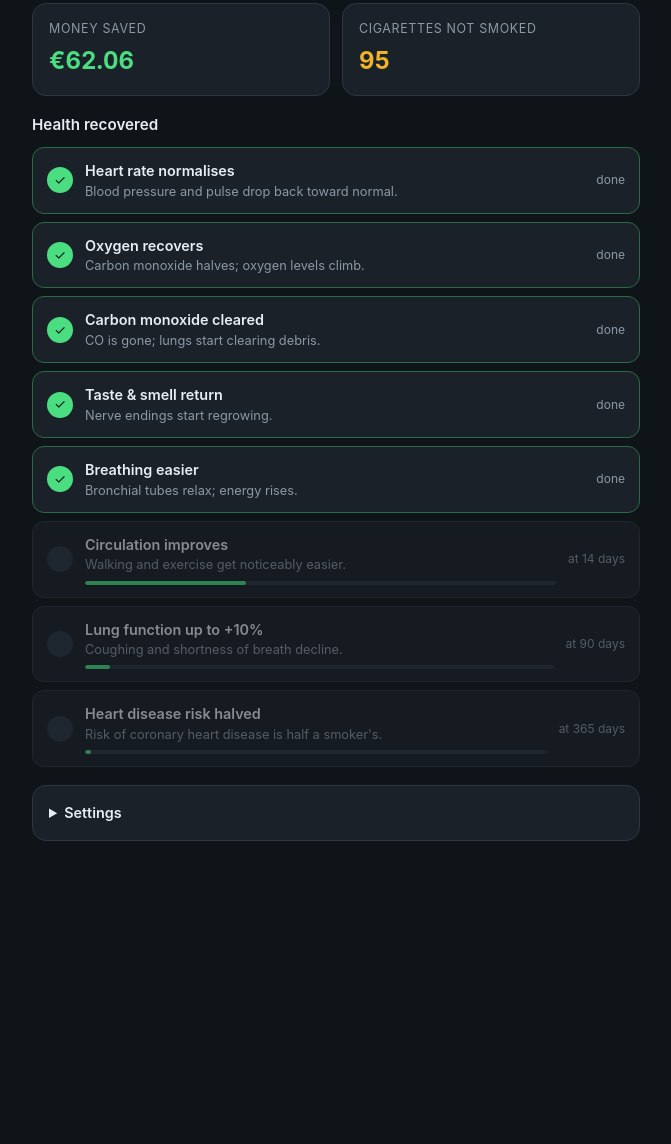
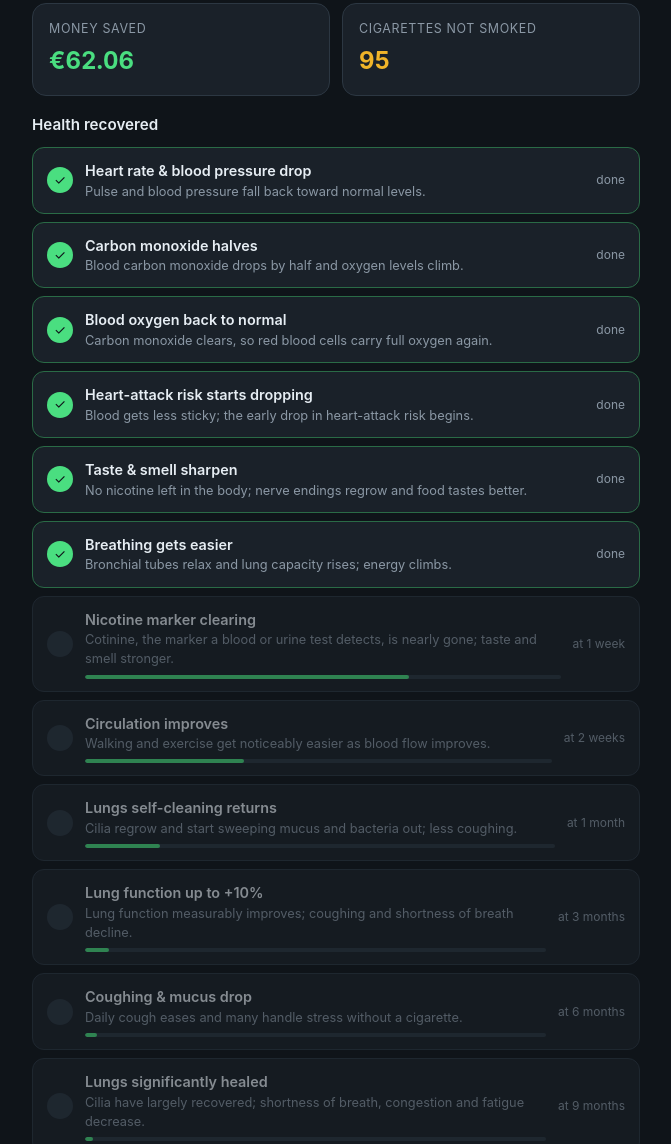
Before and after one commit to gplv2/smoke-free, a plain HTML site: page index.html in a window 1280 px wide. Shown: the part 245-1389 px from the top of the page, without its empty margins (304-975 px from the left). Before the commit the page ends 1102 px from the top, so only its background shows below. Drawn offline with Linux system fonts and the light colour scheme.

Commit message:
expand health milestones: babysteps + long-term, CDC/NHS-aligned

```diff
--- a/index.html
+++ b/index.html
@@ -200,14 +200,23 @@ function saveSettings(s, silent) {
 let settings = null;
 
 const MILESTONES = [
-  { ms: 20*60e3,            t: "Heart rate normalises",       d: "Blood pressure and pulse drop back toward normal." },
-  { ms: 8*3600e3,          t: "Oxygen recovers",             d: "Carbon monoxide halves; oxygen levels climb." },
-  { ms: 24*3600e3,         t: "Carbon monoxide cleared",     d: "CO is gone; lungs start clearing debris." },
-  { ms: 48*3600e3,         t: "Taste & smell return",        d: "Nerve endings start regrowing." },
-  { ms: 72*3600e3,         t: "Breathing easier",            d: "Bronchial tubes relax; energy rises." },
-  { ms: 14*24*3600e3,      t: "Circulation improves",        d: "Walking and exercise get noticeably easier." },
-  { ms: 90*24*3600e3,      t: "Lung function up to +10%",    d: "Coughing and shortness of breath decline." },
-  { ms: 365*24*3600e3,     t: "Heart disease risk halved",   d: "Risk of coronary heart disease is half a smoker's." },
+  { ms: 20*60e3,           t: "Heart rate & blood pressure drop", d: "Pulse and blood pressure fall back toward normal levels." },
+  { ms: 8*3600e3,          t: "Carbon monoxide halves",      d: "Blood carbon monoxide drops by half and oxygen levels climb." },
+  { ms: 12*3600e3,         t: "Blood oxygen back to normal", d: "Carbon monoxide clears, so red blood cells carry full oxygen again." },
+  { ms: 24*3600e3,         t: "Heart-attack risk starts dropping", d: "Blood gets less sticky; the early drop in heart-attack risk begins." },
+  { ms: 48*3600e3,         t: "Taste & smell sharpen",       d: "No nicotine left in the body; nerve endings regrow and food tastes better." },
+  { ms: 72*3600e3,         t: "Breathing gets easier",       d: "Bronchial tubes relax and lung capacity rises; energy climbs." },
+  { ms: 7*24*3600e3,       t: "Nicotine marker clearing",    d: "Cotinine, the marker a blood or urine test detects, is nearly gone; taste and smell stronger." },
+  { ms: 14*24*3600e3,      t: "Circulation improves",        d: "Walking and exercise get noticeably easier as blood flow improves." },
+  { ms: 30*24*3600e3,      t: "Lungs self-cleaning returns", d: "Cilia regrow and start sweeping mucus and bacteria out; less coughing." },
+  { ms: 90*24*3600e3,      t: "Lung function up to +10%",    d: "Lung function measurably improves; coughing and shortness of breath decline." },
+  { ms: 182*24*3600e3,     t: "Coughing & mucus drop",       d: "Daily cough eases and many handle stress without a cigarette." },
+  { ms: 273*24*3600e3,     t: "Lungs significantly healed",  d: "Cilia have largely recovered; shortness of breath, congestion and fatigue decrease." },
+  { ms: 365*24*3600e3,     t: "Heart disease risk halved",   d: "Risk of coronary heart disease is about half that of a smoker." },
+  { ms: 2*365*24*3600e3,   t: "Stroke risk falling",         d: "Stroke risk drops toward that of a non-smoker." },
+  { ms: 5*365*24*3600e3,   t: "Several cancer risks halved", d: "Risk of mouth, throat, esophagus and bladder cancer is cut in half." },
+  { ms: 10*365*24*3600e3,  t: "Lung cancer risk halved",     d: "Risk of dying from lung cancer is about half that of a smoker." },
+  { ms: 15*365*24*3600e3,  t: "Heart risk like a never-smoker", d: "Risk of coronary heart disease is close to that of someone who never smoked." },
 ];
 
 function fmtDuration(ms) {
@@ -220,12 +229,17 @@ function fmtDuration(ms) {
 }
 
 function fmtWhen(ms) {
+  const m = Math.floor(ms/60e3);
+  if (m < 60) return m + "m";
+  const h = Math.floor(ms/3600e3);
+  if (h < 24) return h + "h";
   const d = Math.floor(ms/86400e3);
-  if (d >= 1) return d + (d===1?" day":" days");
-  const h = Math.floor(ms/3600e3);
-  if (h >= 1) return h + "h";
-  const m = Math.floor(ms/60e3);
-  return m + "m";
+  if (d < 7) return d + (d===1?" day":" days");
+  if (d < 28) { const w = Math.round(d/7); return w + (w===1?" week":" weeks"); }
+  const mo = Math.round(ms/(30.44*86400e3));
+  if (mo < 12) return mo + (mo===1?" month":" months");
+  const y = Math.round(ms/(365*86400e3));
+  return y + (y===1?" year":" years");
 }
 
 const encouragements = [
```
